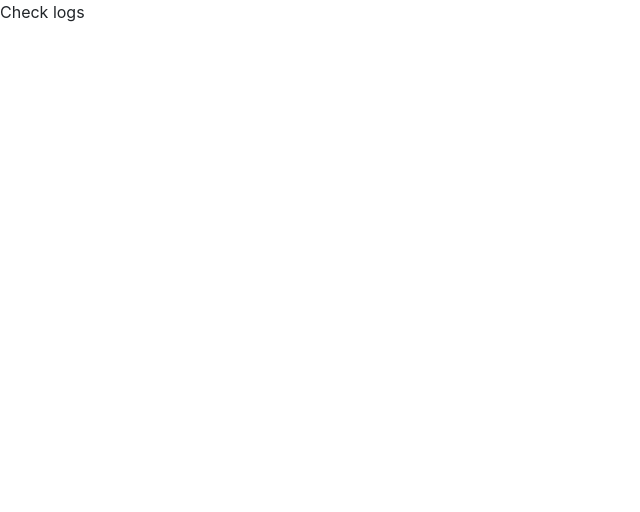
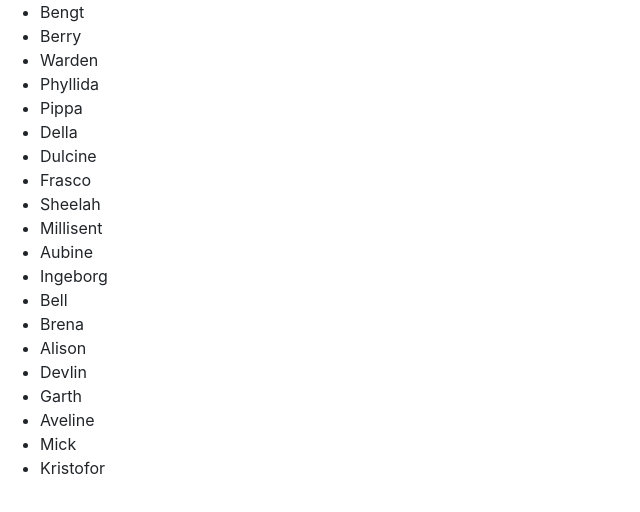
Before and after one commit to lc7729/angular100-demos, an Angular app: page / in a window 1280 px wide. Shown: the top 512 px of the page, without its empty margins (0-640 px from the left). Built offline with nearby package versions, Linux system fonts and the light colour scheme; data requests are answered from the project's data file.

Commit message:
use of async

```diff
--- a/src/app/app.component.ts
+++ b/src/app/app.component.ts
@@ -1,16 +1,22 @@
 import { Component, OnInit } from "@angular/core";
 import { PeopleService } from "./shared/people.service";
+import { Person } from "./shared/models/person.model";
+import { Observable } from "rxjs";
 
 @Component({
   selector: "app-root",
   template: `
-    Check logs
+    <ul>
+      <li *ngFor="let person of (people | async)">{{ person.first_name }}</li>
+    </ul>
   `
 })
 export class AppComponent implements OnInit {
+  people: Observable<Person[]>;
+
   constructor(private peopleService: PeopleService) {}
 
   ngOnInit(): void {
-    this.peopleService.getPeople();
+    this.people = this.peopleService.getPeople();
   }
 }
--- a/src/app/shared/people.service.ts
+++ b/src/app/shared/people.service.ts
@@ -1,5 +1,7 @@
 import { Injectable } from "@angular/core";
 import { HttpClient } from "@angular/common/http";
+import { Observable } from "rxjs";
+import { Person } from "./models/person.model";
 
 @Injectable({
   providedIn: "root"
@@ -9,7 +11,7 @@ export class PeopleService {
 
   constructor(private http: HttpClient) {}
 
-  getPeople() {
-    this.http.get(this.url).subscribe(res => console.log(res));
+  getPeople(): Observable<Person[]> {
+    return this.http.get<Person[]>(this.url);
   }
 }
```
Also changed, not shown: src/app/shared/models/person.model.ts (added, +9 -0 lines).
